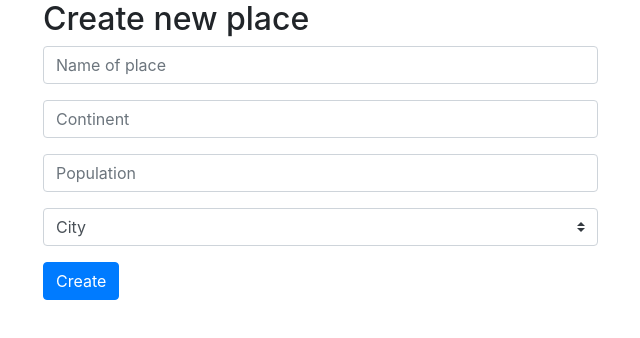
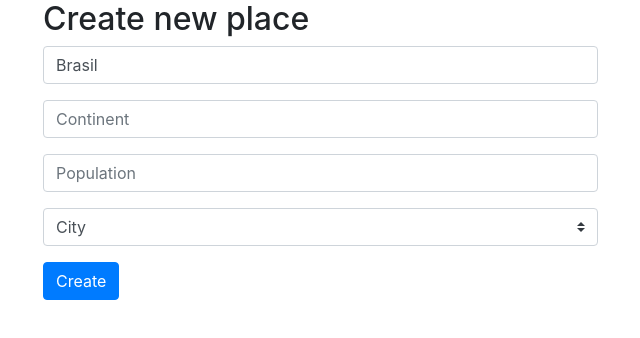
Before and after one commit to DariusDuo/countries-towns-new, a React (Create React App) app in the folder client/: page / in a window 1280 px wide. Shown: the top 338 px of the page, without its empty margins (42-682 px from the left). Built offline with nearby package versions, Linux system fonts and the light colour scheme.

Commit message:
all inputs binded

```diff
--- a/client/src/components/PlaceForm.jsx
+++ b/client/src/components/PlaceForm.jsx
@@ -2,29 +2,63 @@ import React, { Component } from 'react';
 
 class PlaceForm extends Component {
   state = {
-    name: '',
+    name: 'Brasil',
     continent: '',
     population: '',
     placeType: '',
   };
+
+  handleSubmitLocal = (e) => {
+    e.preventDefault();
+    console.log('Stop!');
+  };
+
+  handleInput = (e) => {
+    this.setState({ [e.target.name]: e.target.value });
+  };
+
   render() {
+    const { state: s } = this;
     return (
       <div className="w-50">
         <h2>Create new place</h2>
+        <form onSubmit={this.handleSubmitLocal} autoComplete="off">
           <div className="form-group">
-          <input type="text" className="form-control" name="name" placeholder="Name of place" />
+            <input
+              value={s.name}
+              onChange={this.handleInput}
+              type="text"
+              className="form-control"
+              name="name"
+              placeholder="Name of place"
+            />
           </div>
           <div className="form-group">
-          <input type="text" className="form-control" name="continent" placeholder="Continent" />
+            <input
+              value={s.continent}
+              onChange={this.handleInput}
+              type="text"
+              className="form-control"
+              name="continent"
+              placeholder="Continent"
+            />
           </div>
           <div className="form-group">
-          <input type="number" className="form-control" name="population" placeholder="Population" />
+            <input
+              value={s.population}
+              onChange={this.handleInput}
+              type="number"
+              className="form-control"
+              name="population"
+              placeholder="Population"
+            />
           </div>
-        <select name="placeType" className="custom-select">
+          <select value={s.placeType} onChange={this.handleInput} name="placeType" className="custom-select">
             <option value="city">City</option>
             <option value="country">Country</option>
           </select>
           <button className="btn btn-primary my-3">Create</button>
+        </form>
       </div>
     );
   }
```
Also changed, not shown: 1 other file (tests, documents, lock files or other folders). Lines whose indentation alone changed are shown as unchanged.
